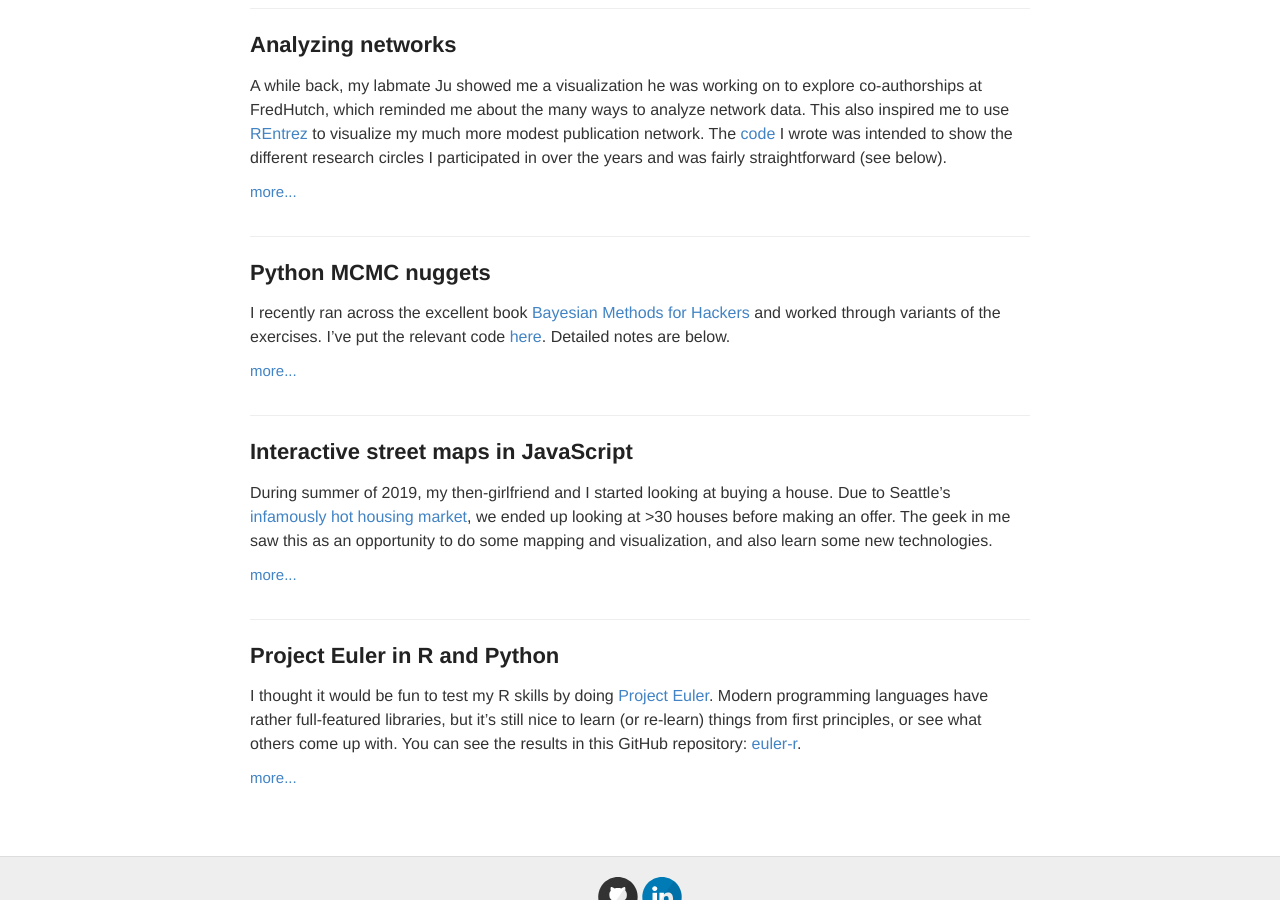
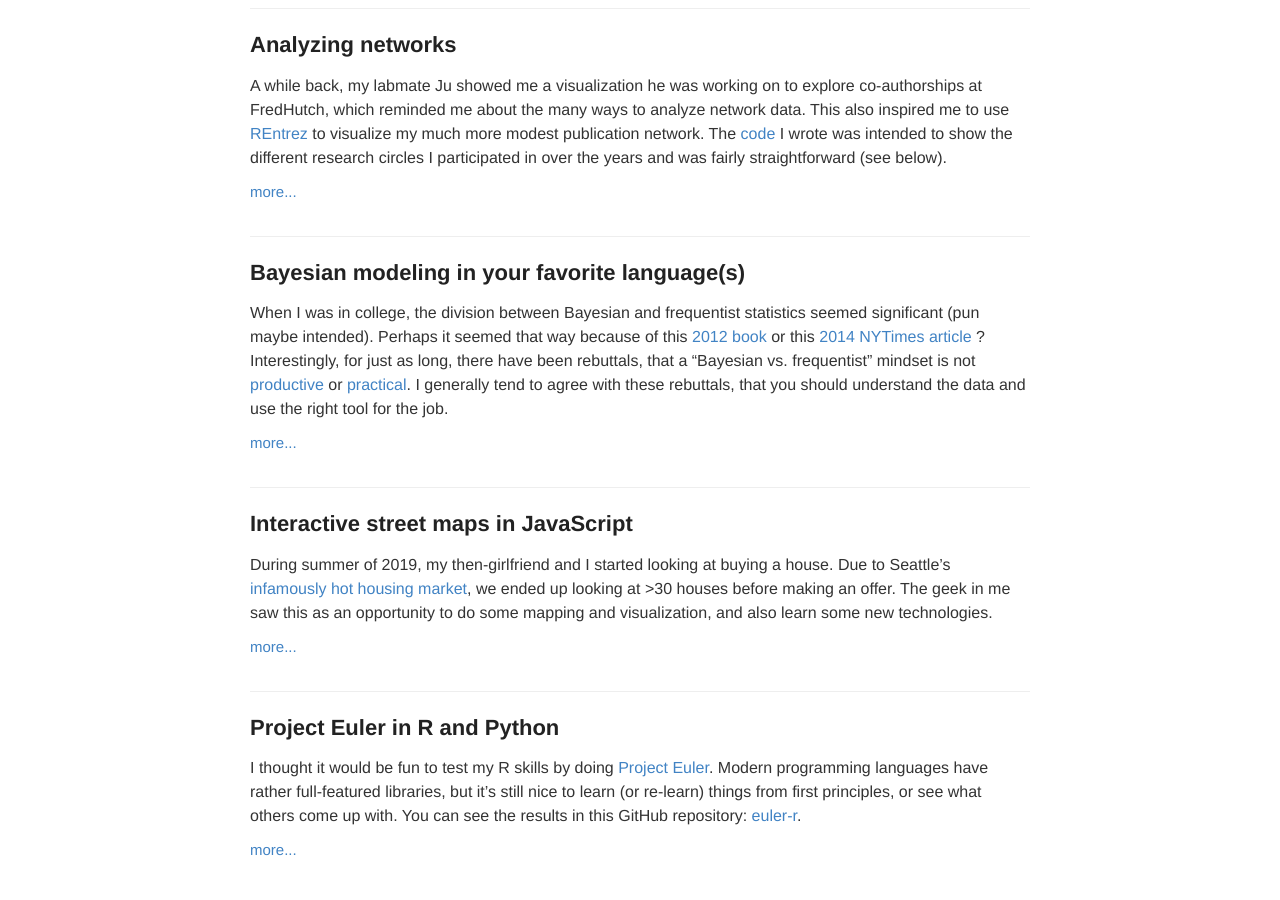
Before and after one commit to ptvan/ptvan.github.io, a Jekyll site: the page built from index.html, in a window 1280 px wide and 900 px high, scrolled down 2736 px. Built offline with Jekyll 4.4.1, drawn with Linux system fonts in a browser that asks for light colours; some of the changed lines change nothing that is shown.

Commit message:
consolidated Bayesian post, updates on others

```diff
--- /dev/null
+++ b/_posts/2019-10-09-Bayesian-modeling.md
@@ -0,0 +1,21 @@
+---
+layout: post
+title: Bayesian modeling in your favorite language(s)
+---
+
+When I was in college, the division between Bayesian and frequentist statistics seemed significant (pun maybe intended). Perhaps it seemed that way because of this [2012 book](https://www.amazon.com/Theory-That-Would-Not-Die/dp/0300188226) or this [2014 NYTimes article](https://www.nytimes.com/2014/09/30/science/the-odds-continually-updated.html) ? Interestingly, for just as long, there have been rebuttals, that a "Bayesian vs. frequentist" mindset is not [productive](https://simplystatistics.org/2014/10/13/as-an-applied-statistician-i-find-the-frequentists-versus-bayesians-debate-completely-inconsequential/) or [practical](https://noahpinionblog.blogspot.com/2013/01/bayesian-vs-frequentist-is-there-any.html). I generally tend to agree with these rebuttals, that you should understand the data and use the right tool for the job.
+
+### STAN (C/C++)
+The classic software for Bayesian statistics is [STAN](https://mc-stan.org/). Though written in C, it has a wide range of language APIs, including Python and R (more below). The documentation is excellent, there are a collection of [case studies](https://mc-stan.org/users/documentation/case-studies.html) to get beginners started.
+
+### R
+Since R is a statistical language, [RStan](https://mc-stan.org/rstan/) is logical and inevitable. In fact, the set of worked examples above are dominated by the number of `rstan` use cases. The popular [Doing Bayesian Data Analysis](https://www.amazon.com/Doing-Bayesian-Data-Analysis-Tutorial/dp/0124058884/ref=dp_ob_title_bk) book is now in its second edition, though it's by no means the only `rstan` book.
+
+### Python
+The newer, sexier way to do Bayesian modeling in Python is `pymc3`, which feels more Pythonic. It is covered by the excellent book [Bayesian Methods for Hackers](https://www.amazon.com/Bayesian-Methods-Hackers-Probabilistic-Addison-Wesley/dp/0133902838/), which has interesting examples.
+
+Since my phone has been tracking my running (via RunKeeper) and biking (via Strava), I thought these may be good real datasets to play around with.It was fairly straightforward to extract the XML from the iPhone's Health app, [parse it](https://github.com/ptvan/R-snippets/blob/master/parse_apple_health_export.R) and save as a [dataset](https://github.com/ptvan/datasets/tree/master/iphone_health).
+
+From there it wasn't too hard to model some distributions using the `pymc3` package: exponential for each &lambda; representing the step count before and after a hypothesized shift in activity level, and &tau; for the actual time of the shift. However, if I only wanted to detect when a change occurred in the step count data, building a full model is an overkill. It's better to simply use time-series methods like [outlier or changepoint detection](https://ptvan.github.io/timeseries-analysis-of-iPhone-health_data).
+
+The next example involves detecting students who cheat on tests. Now we're delving a little deeper in PyMC, defining a `Deterministic variable` using a `Theano` tensor. PyMC underwent an API change in version 3, but the steps are still the same. This is a bigger project, so the results weren't instantaneous as like the previous project. But then again, I was running on my ancient Linux desktop without a GPU, so the Theano back-end was not perfoming optimally. My mid-2014 MacBookPro performed only marginally better, with the added complication of [missing header files in OSX Mojave](https://stackoverflow.com/questions/52509602/cant-compile-c-program-on-a-mac-after-upgrade-to-mojave).
--- a/_posts/2019-10-09-Python-MCMC-nuggets.md
+++ /dev/null
@@ -1,18 +0,0 @@
----
-layout: post
-title: Python MCMC nuggets
----
-
-I recently ran across the excellent book [Bayesian Methods for Hackers](https://www.amazon.com/Bayesian-Methods-Hackers-Probabilistic-Addison-Wesley/dp/0133902838/) and worked through variants of the exercises. I've put the relevant code [here](https://github.com/ptvan/python-snippets/blob/master/pymc3_snippets.py). Detailed notes are below.
-
-### Modelling a change in iPhone daily step count
-
-Since my phone has been tracking my running (via RunKeeper) and biking (via Strava), I thought these may be good real datasets to play around with.
-
-It was fairly straightforward to extract the XML from the iPhone's Health app, [parse it](https://github.com/ptvan/R-snippets/blob/master/parse_apple_health_export.R) and save as a [dataset](https://github.com/ptvan/datasets/tree/master/iphone_health).
-
-From there it wasn't too hard to model some distributions using the `pymc3` package: exponential for each &lambda; representing the step count before and after a hypothesized shift in activity level, and &tau; for the actual time of the shift. However, if I only wanted to detect when a change occurred in the step count data, building a full model is an overkill. It's better to simply use time-series methods like [outlier or changepoint detection](https://ptvan.github.io/timeseries-analysis-of-iPhone-health_data).
-
-### Detecting students who cheat on tests
-
-This example is a little bit more complicated. Now we're delving a little deeper in PyMC, defining a `Deterministic variable` using a `Theano` tensor. PyMC underwent an API change in version 3, but the steps are still the same. This is a bigger project, so the results weren't instantaneous as like the previous project. But then again, I was running on my ancient Linux desktop without a GPU, so the Theano back-end was not perfoming optimally. My mid-2014 MacBookPro performed only marginally better, with the added complication of [missing header files in OSX Mojave](https://stackoverflow.com/questions/52509602/cant-compile-c-program-on-a-mac-after-upgrade-to-mojave).
--- a/_posts/2019-11-02-command-line-tools.md
+++ b/_posts/2019-11-02-command-line-tools.md
@@ -13,4 +13,4 @@ Finally, the author covered [Weka](https://www.cs.waikato.ac.nz/ml/weka/), a Jav
 
 Written in 2014, `Data Science at the Command Line` may feel a bit limited or outdated for some. Still, it is a useful guide for people looking to expand their toolkit, and the author should be commended. As they say, the classics never die.
 
-*_maybe I'm just old and cranky :)_
+https://www.nytimes.com/2014/09/30/science/the-odds-continually-updated.html?_r=1
--- a/_posts/2019-11-15-timeseries-analysis-of-iPhone-health_data.md
+++ b/_posts/2019-11-15-timeseries-analysis-of-iPhone-health_data.md
@@ -3,7 +3,7 @@ layout: post
 title: Time-series analysis of iPhone health data
 ---
 
-In a [previous blog post](https://ptvan.github.io/Python-MCMC-nuggets/), I had exported biking distance, running distance and daily step counts from my iPhone. I then tried to detect a possible change in step count, using `pymc3` to model two different distributions. While this achieves the goal of detecting a single changepoint, there is a lot more we can do with that iPhone data. For example, my biking is presumably a [stationary process](https://en.wikipedia.org/wiki/Stationary_process) and possibly could have _some_ periodicity, we can try to model these using time-series tools. Relevant R code is found in my [timeseries_analysis.R](https://github.com/ptvan/R-snippets/blob/master/timeseries_analysis.R).
+In a [previous blog post](https://ptvan.github.io/Bayesian-modeling/), I had exported biking distance, running distance and daily step counts from my iPhone. I then tried to detect a possible change in step count, using `pymc3` to model two different distributions. While this achieves the goal of detecting a single changepoint, there is a lot more we can do with that iPhone data. For example, my biking is presumably a [stationary process](https://en.wikipedia.org/wiki/Stationary_process) and possibly could have _some_ periodicity, we can try to model these using time-series tools. Relevant R code is found in my [timeseries_analysis.R](https://github.com/ptvan/R-snippets/blob/master/timeseries_analysis.R).
 
 This blog post is not about mobile health. You definitely *can* do a seriously [deep dive](https://towardsdatascience.com/run-or-walk-detecting-user-activity-with-machine-learning-and-core-ml-part-1-9658c0dcdd90), where you extract the raw accelerometer events from your device through, for example, Apple's [CoreMotion API](https://developer.apple.com/documentation/coremotion), then process it using something like [GGIR](https://cran.r-project.org/web/packages/GGIR/vignettes/GGIR.html). Apple also provides [CoreML](https://developer.apple.com/documentation/coreml) so you can potentially do on-device analyses.
 
```
